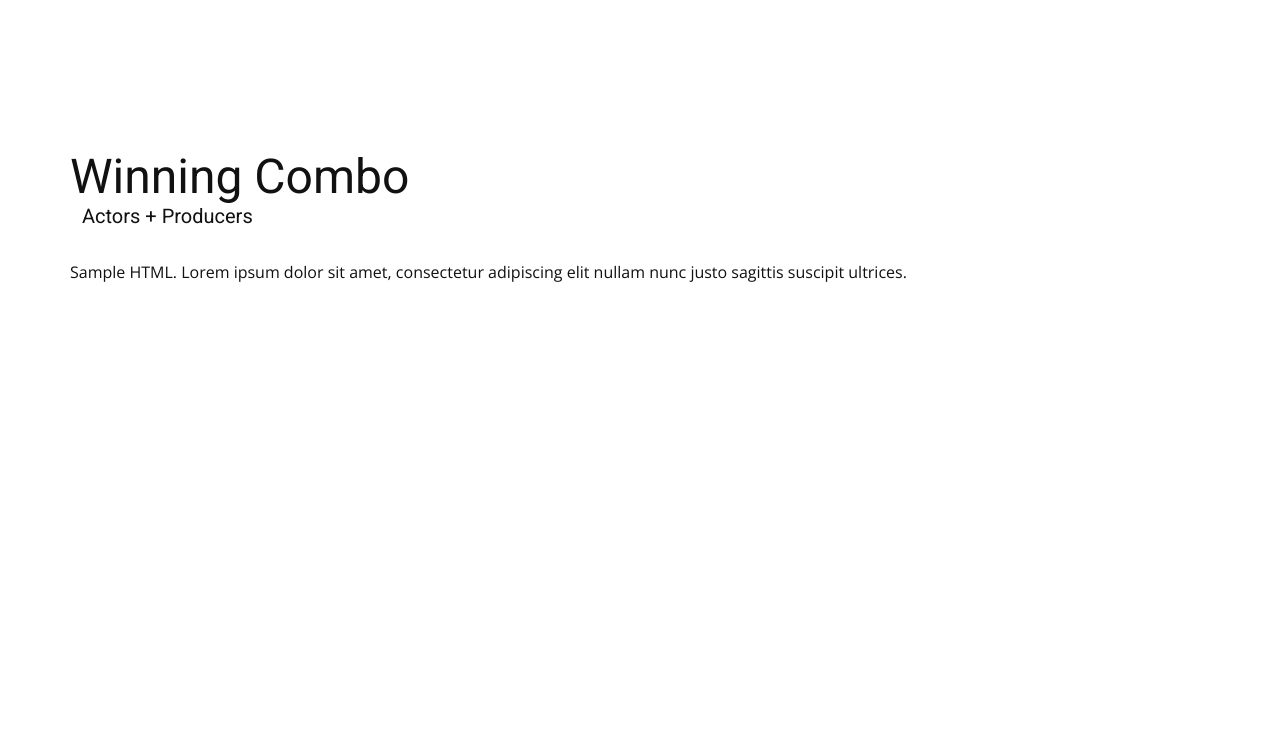
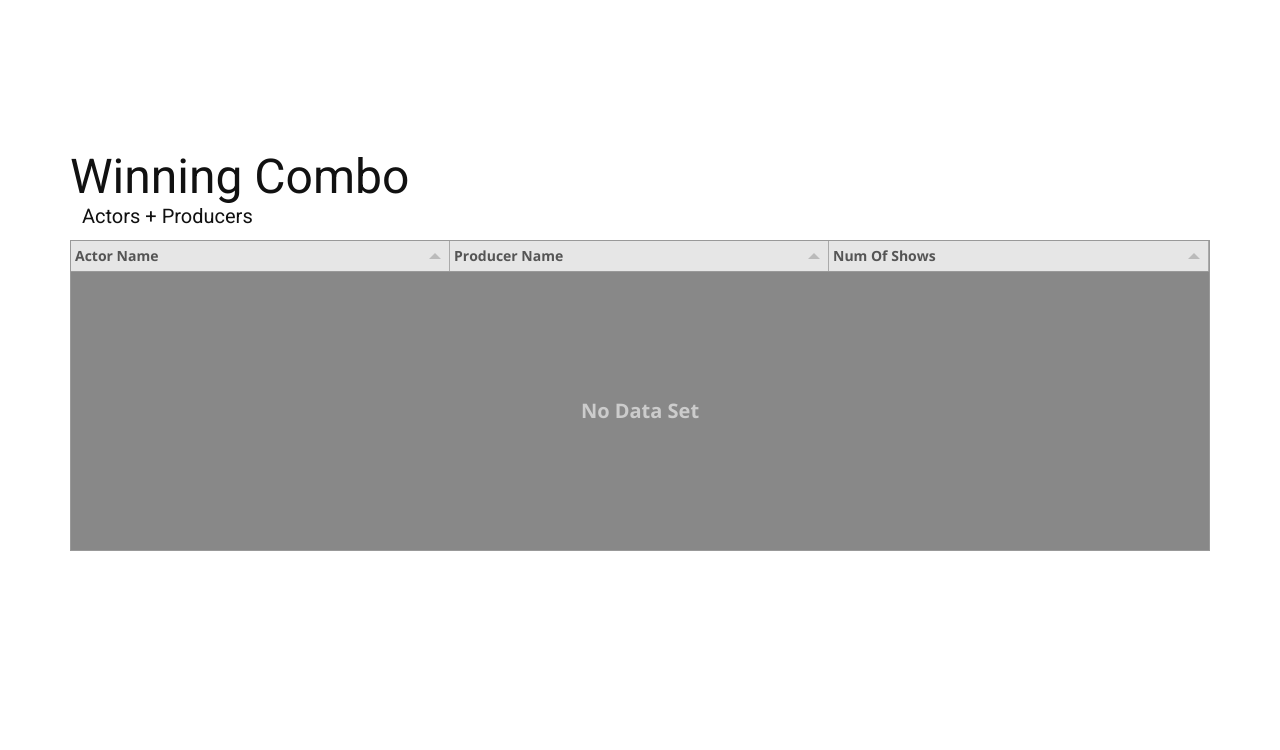
Before and after one commit to yahavzar/DBProject, a Flask app: template SRC/APPLICATION_SOURCE_CODE/templates/Credits.html in a window 1280 px wide. Shown: the part 1588-2338 px from the top of the page. Run offline with Flask 2, Linux system fonts and the light colour scheme; the template is opened without the code that fills it: most values are stand-ins (such as "Sample title", 1, 10 or a date in 2020).

Commit message:
credits finish

```diff
--- a/SRC/APPLICATION_SOURCE_CODE/templates/Credits.html
+++ b/SRC/APPLICATION_SOURCE_CODE/templates/Credits.html
@@ -141,8 +141,20 @@
         <h5 class="u-text u-text-2">Actors + Producers</h5>
         <div class="u-clearfix u-custom-html u-expanded-width u-custom-html-1">
           <style></style>
-          <p>Sample HTML. Lorem ipsum dolor sit amet, consectetur adipiscing elit nullam nunc justo sagittis suscipit ultrices.</p>
-        </div>
+ <div id="Winning_Combo_Shows"></div>
+<script>
+    table= new Tabulator("#Winning_Combo_Shows", {
+    layout:"fitColumns",
+    height: "311px",
+    placeholder:"No Data Set",
+        columns: [
+           {title: "Actor Name",field:"actorName"},
+            {title: "Producer Name",field:"producerName"},
+            {title: "Num Of Shows",field:"count(*)"}],
+    });
+    var rows = {{ res4 |safe }}
+        table.setData(rows);
+            </script>         </div>
       </div>
     </section>
 
```
